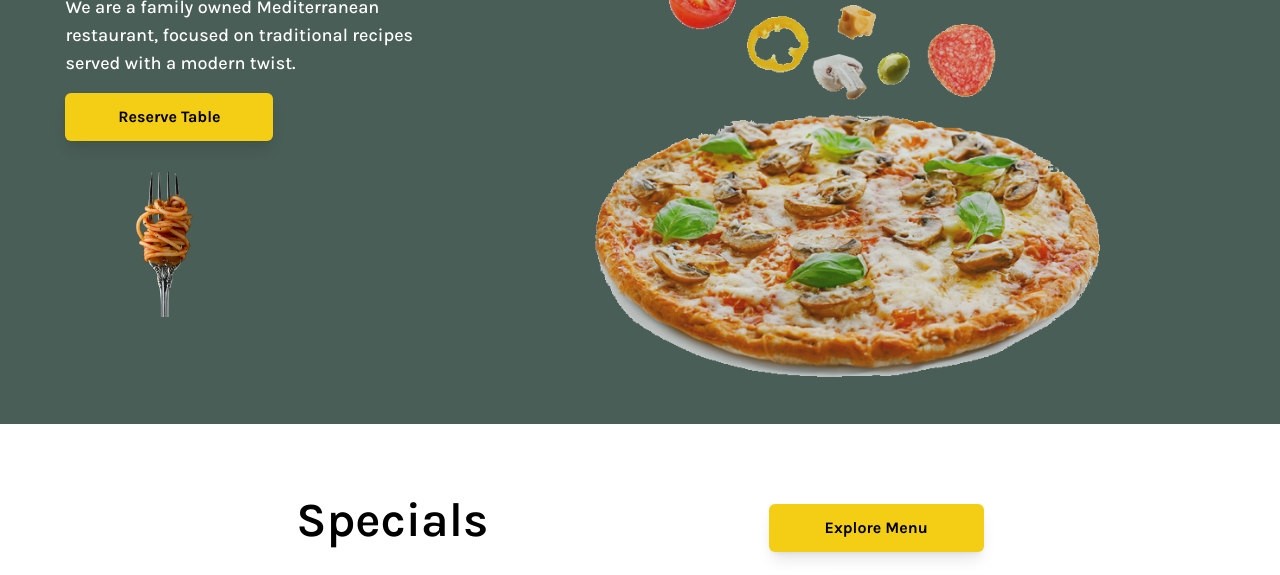
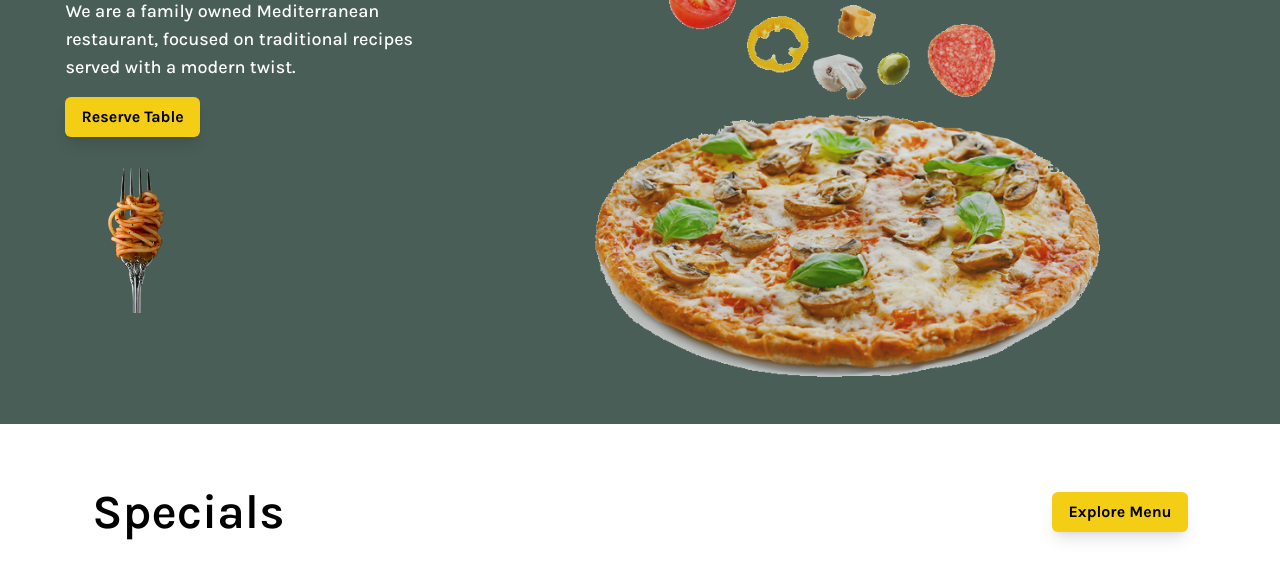
Before and after one commit to Ninnoss/Little-Lemon-Website, a React (Vite) app: page / in a window 1280 px wide. Shown: the part 360-935 px from the top of the page. Built offline with nearby package versions, Linux system fonts and the light colour scheme.

Commit message:
finished higlights section

```diff
--- a/src/components/Button.jsx
+++ b/src/components/Button.jsx
@@ -1,28 +1,16 @@
 /* eslint-disable react/prop-types */
 
-const Button = ({ text, color, bg, px, py, mt, hover, hoverText }) => {
-    return (
-      <button
-        className={`text-${color} bg-${bg} px-${px} py-${py} mt-${mt} hover:bg-${hover} hover:text-${hoverText}
-       rounded-md shadow-md font-karla font-bold   `}>
-        {text}
-      </button>
-    );
-
-};
+function Button({ type = 'submit', className = '', processing, children }) {
+  return (
+    <button
+      type={type}
+      className={
+        `text-black hover:text-white bg-primaryYellow  transition-all duration-300  rounded-md shadow-lg font-karla font-bold px-4 py-2 ${processing && 'opacity-25'} ` + className
+      }
+      disabled={processing}>
+      {children}
+    </button>
+  );
+}
 
 export default Button;
-
-        {
-          /* <Button
-          className="hover:bg-lightOrange"
-          text={'Reserve Table'}
-          hoverText={'red-500'}
-          color={'black'}
-          bg={'primaryYellow'}
-          px={'8'}
-          py={'3'}
-          mt={'4'}
-          hover={'lightOrange'}
-        /> */
-        }
--- a/src/components/Card.jsx
+++ b/src/components/Card.jsx
@@ -1,13 +1,13 @@
 // eslint-disable-next-line react/prop-types
 const Card = ({ name, price, img, description }) => {
   return (
-    <div className="max-w-xs bg-white border border-gray-200 rounded-lg shadow relative">
+    <div className="w-72 sm:w-80 bg-white border border-gray-200 rounded-lg shadow transition-all duration-300 hover:shadow-lg hover:bg-[whitesmoke]">
       <img
         className="rounded-t-lg max-h-[200px] w-full "
         src={img}
         alt={name}
       />
-      <div className="p-5">
+      <div className="p-3">
         <div className="flex justify-between">
           <h5 className="mb-2 text-2xl font-bold tracking-tight text-gray-900 dark:text-white">{name}</h5>
           <span>{price}</span>
@@ -15,7 +15,7 @@ const Card = ({ name, price, img, description }) => {
 
         <p className="mb-3 font-normal h-28   text-gray-700 dark:text-gray-400">{description}</p>
 
-        <button className="  text-black hover:text-white bg-primaryYellow hover:bg-primaryGreen transition-all duration-300  rounded-md shadow-lg font-karla font-bold px-4 py-1.5 md:px-8 md:py-3 mt-4  ">
+        <button className="text-black hover:text-white bg-primaryYellow hover:bg-primaryGreen transition-all duration-300  rounded-md shadow-lg font-karla font-bold px-4 py-1.5 md:px-8 md:py-3 mt-4  ">
           Order Delivery
         </button>
       </div>
--- a/src/components/Hero.jsx
+++ b/src/components/Hero.jsx
@@ -1,5 +1,5 @@
 import images from '../data/images';
-
+import Button from './Button';
 const Hero = () => {
   return (
     <section className="bg-primaryGreen flex flex-col md:flex-row justify-evenly  items-center px-8 py-4 mb-10">
@@ -10,14 +10,19 @@ const Hero = () => {
           We are a family owned Mediterranean restaurant, focused on traditional recipes served with a modern twist.
         </p>
         <div>
-          <button
+          {/* <button
             className="text-black hover:text-white bg-primaryYellow hover:bg-lightOrange rounded-md shadow-lg font-karla
         font-bold px-4 py-1.5 md:px-8 md:py-3 mt-4 w-1/2 transition-all duration-300">
             Reserve Table
-          </button>
+          </button> */}
+          <Button
+            className="mt-4  hover:bg-lightOrange"
+            type="button">
+            Reserve Table
+          </Button>
 
           <img
-            className="hidden md:block h-44  self-start md:ml-7"
+            className="hidden md:block h-44"
             src={images.pastaFork}
             alt="Fork Image pointing at Call to Action Button"
           />
--- a/src/components/Highlights.jsx
+++ b/src/components/Highlights.jsx
@@ -1,20 +1,20 @@
 import Card from './Card';
 import { specialsDishes } from '../data/dishes';
+import Button from './Button';
 
 const Highlights = () => {
   return (
-    <section className="h-[40rem] px-4 py-6">
-      <div className="flex items-center justify-evenly">
-        <h2 className="font-karla text-5xl font-semibold ">Specials</h2>
-        <button
-          className="text-black hover:text-white bg-primaryYellow hover:bg-primaryGreen transition-all duration-300  rounded-md shadow-lg font-karla
-        font-bold px-4 py-1.5 md:px-14 md:py-3 mt-4 ">
+    <section className="p-6">
+      <div className="flex items-center justify-center gap-x-14 sm:gap-x-28 md:gap-x-52 lg:gap-x-96 xl:gap-x-[48rem] ">
+        <h2 className="font-karla text-3xl md:text-5xl font-semibold ">Specials</h2>
+        <Button
+          className="hover:bg-primaryGreen"
+          type="button">
           Explore Menu
-        </button>
+        </Button>
       </div>
-
       {/* Cards */}
-      <div className="flex justify-center gap-x-6 py-6">
+      <div className="flex flex-wrap items-center justify-center sm:gap-x-6 md:gap-x-20 lg:gap-x-16 gap-y-12 py-12">
         {specialsDishes.map((dish) => {
           return (
             <Card
--- a/src/data/dishes.js
+++ b/src/data/dishes.js
@@ -1,4 +1,5 @@
 import images from './images';
+
 export const specialsDishes = [
   {
     id: Math.random(),
```
